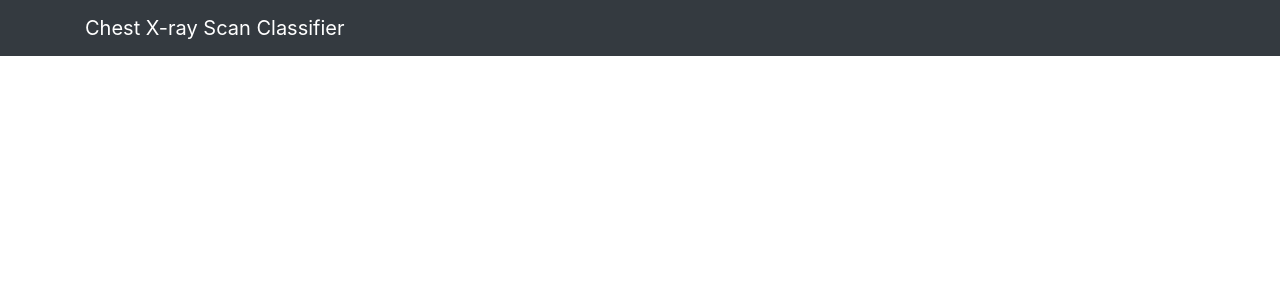
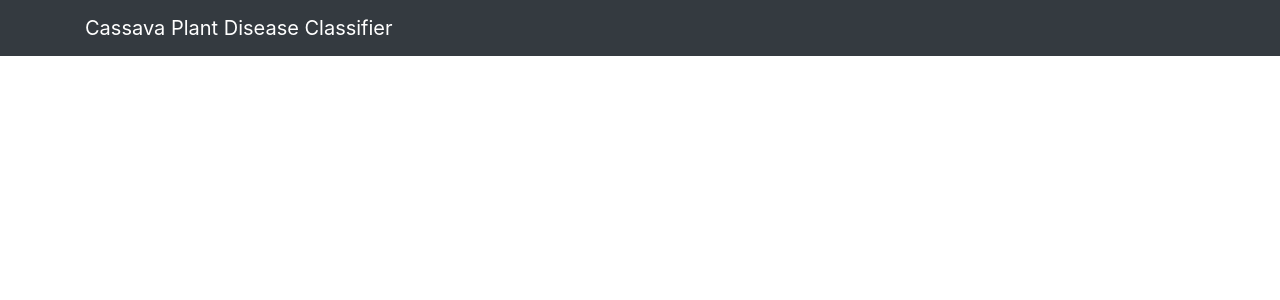
Before and after one commit to amancrackpot/ImageClassification_Leaf_Disease, a Python web app: template src/templates/base.html in a window 1280 px wide. Shown: the top 300 px of the page. Run offline with Jinja, Linux system fonts and the light colour scheme; the template is opened without the code that fills it, so the values that code supplies are empty; some libraries are stand-ins or nearby versions.

Commit message:
Update base.html

```diff
--- a/src/templates/base.html
+++ b/src/templates/base.html
@@ -4,7 +4,7 @@
     <meta charset="UTF-8">
     <meta name="viewport" content="width=device-width, initial-scale=1.0">
     <meta http-equiv="X-UA-Compatible" content="ie=edge">
-    <title>Chest X-ray Scan Classifier</title>
+    <title>Cassava Plant Disease Classifier</title>
     <link href="https://cdn.bootcss.com/bootstrap/4.0.0/css/bootstrap.min.css" rel="stylesheet">
     <script src="https://cdn.bootcss.com/popper.js/1.12.9/umd/popper.min.js"></script>
     <script src="https://cdn.bootcss.com/jquery/3.3.1/jquery.min.js"></script>
@@ -18,7 +18,7 @@
     <header>
         <nav class="navbar navbar-dark bg-dark">
             <div class="container">
-                <a class="navbar-brand" href="/">Chest X-ray Scan Classifier</a>
+                <a class="navbar-brand" href="/">Cassava Plant Disease Classifier</a>
             </div>
 
         </nav>
```
